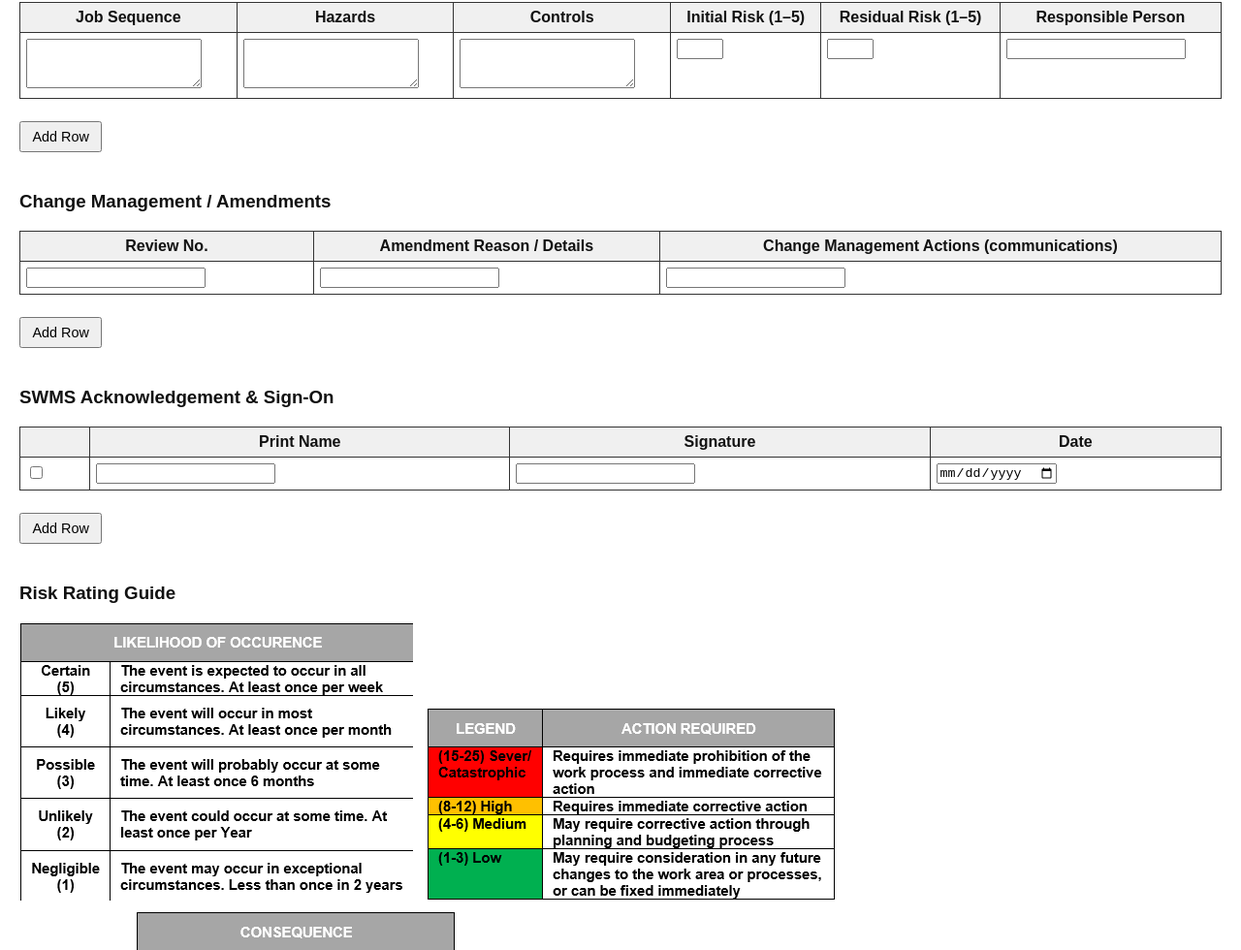
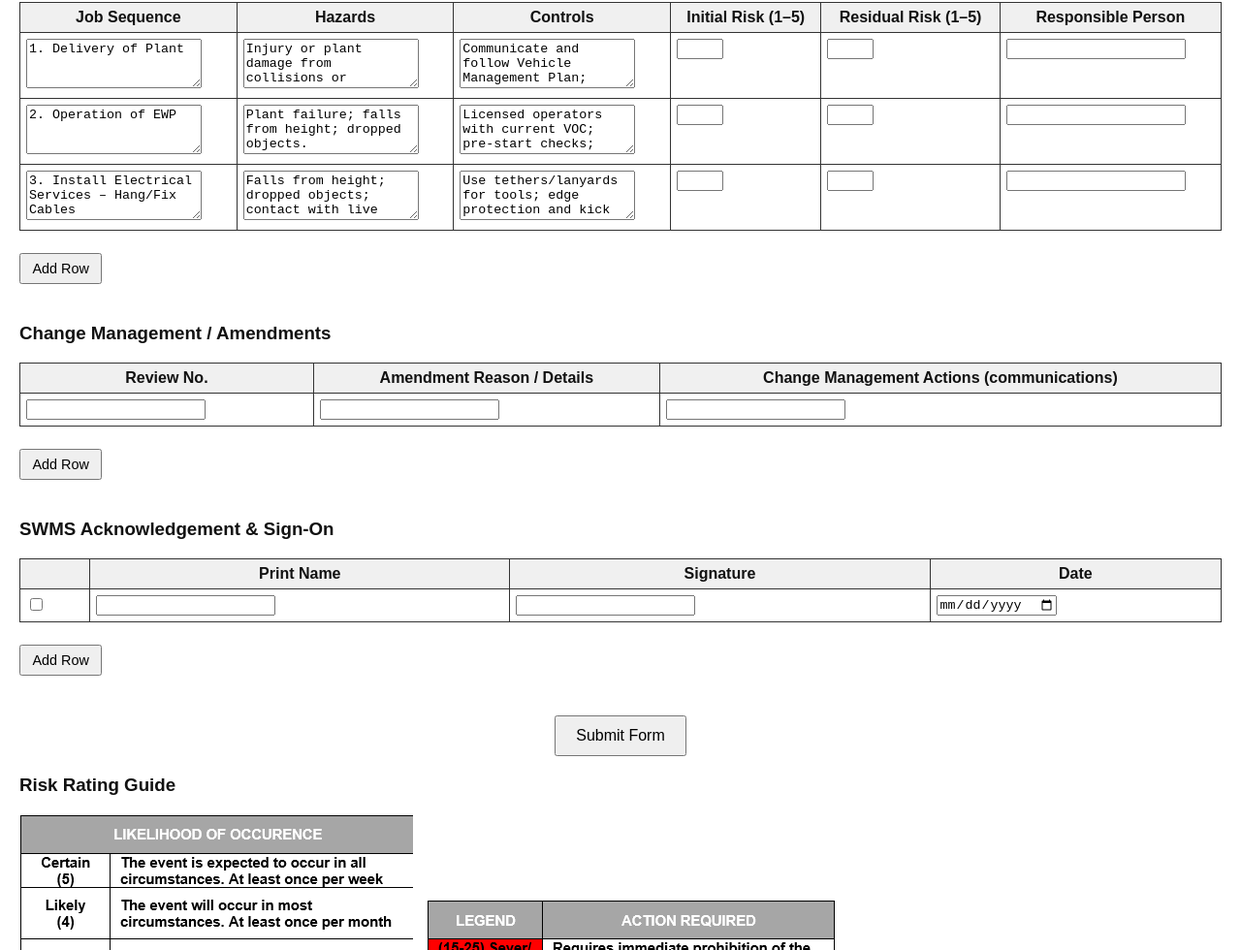
Before and after one commit to choogwerf/hv-cabling-swms-form, a website: page index.html in a window 1280 px wide. Shown: the part 1710-2690 px from the top of the page at 97% size. Drawn offline with nearby package versions, Linux system fonts and the light colour scheme.

Commit message:
Add Safe Work Method tasks and submit button

```diff
--- a/index.html
+++ b/index.html
@@ -328,6 +328,12 @@
   </table>
 
   <h3>Safe Work Method – Steps, Hazards &amp; Controls</h3>
+  <!--
+    Prepopulate the SWMS steps, hazards and controls with the details from the
+    original document. Users can still add additional rows using the Add Row
+    button. The risk fields and responsible person remain editable to allow
+    site‑specific risk ratings and responsibility assignments.
+  -->
   <table id="task-table">
     <thead>
       <tr>
@@ -340,10 +346,29 @@
       </tr>
     </thead>
     <tbody>
+      <!-- Row populated from SWMS: Delivery of Plant -->
       <tr>
-        <td><textarea rows="3" name="job[]"></textarea></td>
-        <td><textarea rows="3" name="hazards[]"></textarea></td>
-        <td><textarea rows="3" name="controls[]"></textarea></td>
+        <td><textarea rows="3" name="job[]">1. Delivery of Plant</textarea></td>
+        <td><textarea rows="3" name="hazards[]">Injury or plant damage from collisions or rollovers; interaction with pedestrians and fixed objects.</textarea></td>
+        <td><textarea rows="3" name="controls[]">Communicate and follow Vehicle Management Plan; establish traffic control and walkways; verify operator competence and VOC; conduct daily pre‑starts; maintain exclusion zones and positive communication; remove keys when idle; ensure ROPS and safety devices operational; mark and delineate local infrastructure.</textarea></td>
+        <td><input type="number" min="1" max="5" name="init[]" /></td>
+        <td><input type="number" min="1" max="5" name="res[]" /></td>
+        <td><input type="text" name="resp[]" /></td>
+      </tr>
+      <!-- Row populated from SWMS: Operation of EWP -->
+      <tr>
+        <td><textarea rows="3" name="job[]">2. Operation of EWP</textarea></td>
+        <td><textarea rows="3" name="hazards[]">Plant failure; falls from height; dropped objects.</textarea></td>
+        <td><textarea rows="3" name="controls[]">Licensed operators with current VOC; pre‑start checks; hard barrier exclusion zone with signage; competent ground rescuer; 2&nbsp;m drop‑zone exclusion; EWP TRA reviewed; secondary protection device fitted.</textarea></td>
+        <td><input type="number" min="1" max="5" name="init[]" /></td>
+        <td><input type="number" min="1" max="5" name="res[]" /></td>
+        <td><input type="text" name="resp[]" /></td>
+      </tr>
+      <!-- Row populated from SWMS: Install Electrical Services – Hang/Fix Cables -->
+      <tr>
+        <td><textarea rows="3" name="job[]">3. Install Electrical Services – Hang/Fix Cables</textarea></td>
+        <td><textarea rows="3" name="hazards[]">Falls from height; dropped objects; contact with live services.</textarea></td>
+        <td><textarea rows="3" name="controls[]">Use tethers/lanyards for tools; edge protection and kick boards; 2&nbsp;m exclusion below; apply isolations or maintain separation to energised equipment; correct fixings; permit for works at height signed on.</textarea></td>
         <td><input type="number" min="1" max="5" name="init[]" /></td>
         <td><input type="number" min="1" max="5" name="res[]" /></td>
         <td><input type="text" name="resp[]" /></td>
@@ -392,11 +417,46 @@
   </table>
   <button type="button" class="add-row" onclick="addRow('acknowledgement', 4)">Add Row</button>
 
+  <!-- Submit button to capture the completed form as a PDF and send a notification email -->
+  <div style="margin-top: 20px; text-align: center;">
+    <button type="button" style="padding: 10px 20px; font-size: 16px;" onclick="submitForm()">Submit Form</button>
+  </div>
+
   <h3>Risk Rating Guide</h3>
   <div class="risk-images">
     <img src="image15.png" alt="Likelihood of Occurrence" />
     <img src="image16.png" alt="Action Required" />
     <img src="image17.png" alt="Risk Matrix" />
   </div>
+
+  <!-- External libraries for generating a PDF from the form. html2canvas captures the
+       rendered page into a canvas, and jsPDF converts it into a downloadable PDF.
+       These are loaded from CDN to keep the page self‑contained without a build step. -->
+  <script src="https://cdnjs.cloudflare.com/ajax/libs/html2canvas/1.4.1/html2canvas.min.js"></script>
+  <script src="https://cdnjs.cloudflare.com/ajax/libs/jspdf/2.5.1/jspdf.umd.min.js"></script>
+
+  <script>
+    async function submitForm() {
+      try {
+        // Generate a PDF of the entire document body
+        const { jsPDF } = window.jspdf;
+        const pdf = new jsPDF('p', 'pt', 'a4');
+        const element = document.body;
+        const canvas = await html2canvas(element, { scale: 2 });
+        const imgData = canvas.toDataURL('image/png');
+        const imgProps = pdf.getImageProperties(imgData);
+        const pdfWidth = pdf.internal.pageSize.getWidth();
+        const pdfHeight = (imgProps.height * pdfWidth) / imgProps.width;
+        pdf.addImage(imgData, 'PNG', 0, 0, pdfWidth, pdfHeight);
+        // Save the PDF locally. The user can attach this file to the email if needed.
+        pdf.save('swms_signed.pdf');
+        // Compose an email using the default mail client. Attach the downloaded PDF manually.
+        const mailto = 'mailto:choogwerf@pbegpr.com?subject=SWMS%20Form%20Signed&body=The%20SWMS%20form%20has%20been%20completed.%20The%20PDF%20is%20saved%20as%20swms_signed.pdf%20in%20your%20downloads.%20Please%20attach%20it%20to%20this%20email.';
+        window.location.href = mailto;
+      } catch (err) {
+        alert('There was an error generating the PDF: ' + err.message);
+      }
+    }
+  </script>
 </body>
 </html>
```
